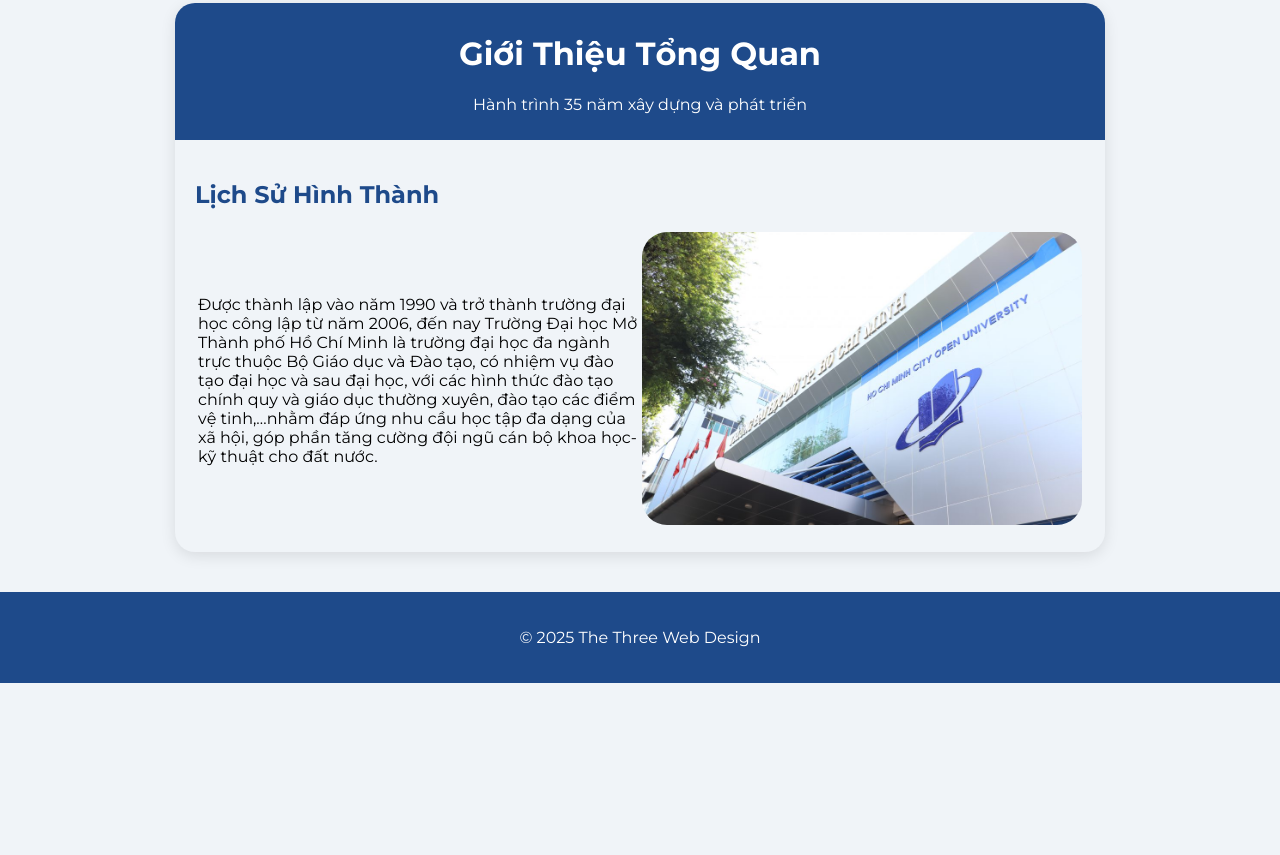
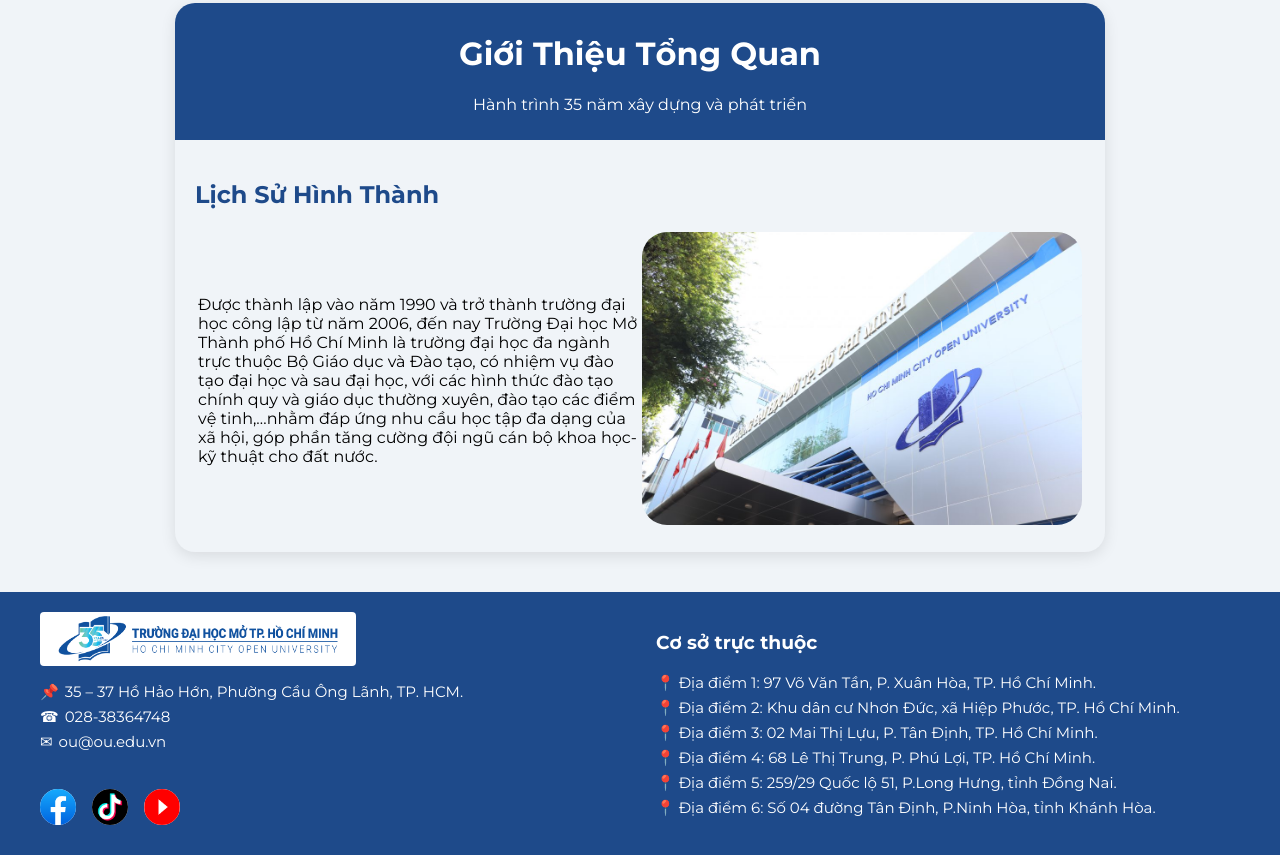
Before and after one commit to Teaching2504/WEBDESIGN_THETHREE, a plain HTML site: page frontend/index.html in a window 1280 px wide. Shown: the part 1127-1982 px from the top of the page. Before the commit the page ends 1810 px from the top, so only its background shows below. Drawn offline with Linux system fonts and the light colour scheme.

Commit message:
Update Footer

```diff
--- a/frontend/index.html
+++ b/frontend/index.html
@@ -52,8 +52,73 @@
       </div>
     </div>
 	</main>
-	<footer>
-		<p>&copy; 2025 The Three Web Design</p>
+	<!-- <footer class ="footer-flex">
+		<div class = "footer-container">
+      <div class ="footer-col">
+        <img src="assets/logo.png" class = "footer-logo" alt ="Logo">
+        <ul>
+          <li><span>📍</span> 35 – 37 Hồ Hảo Hớn, Phường Cầu Ông Lãnh, TP. HCM.</li>
+          <li><span>📞</span> 028-38364748</li>
+          <li><span>✉️</span> ou@ou.edu.vn</li>
+      </ul>
+      </div>
+
+      <div class ="footer-col">
+          <h3>Cơ sở trực thuộc</h3>
+          <ul>
+            <li>📍 Địa điểm 1: 97 Võ Văn Tần, P. Xuân Hòa, TP. Hồ Chí Minh.</li>
+            <li>📍 Địa điểm 2: Khu dân cư Nhơn Đức, xã Hiệp Phước, TP. Hồ Chí Minh.</li>
+            <li>📍 Địa điểm 3: 02 Mai Thị Lựu, P. Tân Định, TP. Hồ Chí Minh.</li>
+
+        </ul>
+      </div>
+
+      <div class ="footer-col">
+        <ul>
+            <li>📍 Địa điểm 4: 68 Lê Thị Trung, P. Phú Lợi, TP. Hồ Chí Minh.</li>
+            <li>📍 Địa điểm 5: 259/29 Quốc lộ 51, P.Long Hưng, tỉnh Đồng Nai.</li>
+            <li>📍 Địa điểm 6: Số 04 đường Tân Định, P.Ninh Hòa, tỉnh Khánh Hòa.</li>
+        </ul>
+        <div class = "footer-socials">
+          <a href="#"><img src="assets/footer/facebook.png" alt="Facebook"></a>
+          <a href="#"><img src="assets/footer/tiktok.png" alt="TikTok"></a>
+          <a href="#"><img src="assets/footer/youtube.png" alt="YouTube"></a>
+        </div>
+
+      </div>
+    </div>
+	</footer> -->
+  <footer class ="footer-flex">
+		<div class = "footer-container">
+      <div class ="footer-col">
+        <img src="assets/logo.png" class = "footer-logo" alt ="Logo">
+        <ul>
+          <li><span>📌</span> 35 – 37 Hồ Hảo Hớn, Phường Cầu Ông Lãnh, TP. HCM.</li>
+          <li><span>☎</span> 028-38364748</li>
+          <li><span>✉</span> ou@ou.edu.vn</li>
+          <li>
+              <div class = "footer-socials">
+                <a href="https://www.facebook.com/TruongDaiHocMo"><img src="assets/footer/facebook.png" alt="Facebook"></a>
+                <a href="https://www.tiktok.com/@hcmcou"><img src="assets/footer/tiktok.png" alt="TikTok"></a>
+                <a href="https://www.youtube.com/@HoChiMinhCityOpenUniversity"><img src="assets/footer/youtube.png" alt="YouTube"></a>
+             </div>
+          </li>
+       </ul>
+    </div>
+
+    <div class ="footer-col">
+        <h3>Cơ sở trực thuộc</h3>
+          <ul>
+            <li>📍 Địa điểm 1: 97 Võ Văn Tần, P. Xuân Hòa, TP. Hồ Chí Minh.</li>
+            <li>📍 Địa điểm 2: Khu dân cư Nhơn Đức, xã Hiệp Phước, TP. Hồ Chí Minh.</li>
+            <li>📍 Địa điểm 3: 02 Mai Thị Lựu, P. Tân Định, TP. Hồ Chí Minh.</li>
+            <li>📍 Địa điểm 4: 68 Lê Thị Trung, P. Phú Lợi, TP. Hồ Chí Minh.</li>
+            <li>📍 Địa điểm 5: 259/29 Quốc lộ 51, P.Long Hưng, tỉnh Đồng Nai.</li>
+            <li>📍 Địa điểm 6: Số 04 đường Tân Định, P.Ninh Hòa, tỉnh Khánh Hòa.</li>
+          </ul>
+      </div>
+      </div>
+    </div>
 	</footer>
 </body>
 </html>
--- a/frontend/styles.css
+++ b/frontend/styles.css
@@ -120,13 +120,79 @@ main {
   border-radius: 25px;
 }
 /* Footer Layout */
-footer {
+.footer-flex{
   background-color: var(--primary-color);
   color: white;
-  text-align: center;
-  padding: 20px;
+  padding: 20px 0;
+  font-family: 'Montserrat', sans-serif;
+}
+.footer-container {
+  display: flex;
+  justify-content: space-between;
+  align-items: flex-start;
+  width: 100%;
+  max-width: 1200px;
+  margin: 0 auto;
+  gap: 32px;
 }
 
+.footer-col {
+  flex: 1;
+  min-width: 200px;
+}
+.footer-logo {
+  width: 300px;
+  margin-bottom: 12px;
+  background: #fff;
+  padding: 4px 8px;
+  border-radius: 4px;
+}
+.footer-col ul {
+  list-style: none;
+  padding: 0;
+  margin: 0;
+  font-size: 15px;
+}
+.footer-col ul li {
+  margin-bottom: 6px;
+  display: flex;
+  align-items: center;
+  gap: 6px;
+}
+
+.footercol h3 {
+  margin-top: 0;
+  margin-bottom: 8px;
+  font-size: 18px;
+  font-weight: 700;
+}
+.footer-socials {
+  display: flex;
+  gap: 16px;
+  margin-top: 32px;
+  justify-content: flex-end;
+}
+.footer-socials img {
+  width: 36px;
+  height: 36px;
+  border-radius: 50px;
+  background: #fff;
+  transition: transform 0.2s;
+}
+.footer-socials img:hover {
+  transform: scale(1.1);
+  background: #e0e0e0;
+}
+@media (max-width: 900px) {
+  .footer-container {
+    flex-direction: column;
+    gap: 16px;
+  }
+  .footer-socials {
+    justify-content: flex-start;
+    margin-top: 12px;
+  }
+}
 /* Buttons */
 .custom-button {
   background-color: var(--button-bg-color);
```
Also changed, not shown: frontend/assets/footer/facebook.png (added), frontend/assets/footer/tiktok.png (added), frontend/assets/footer/youtube.png (added).
